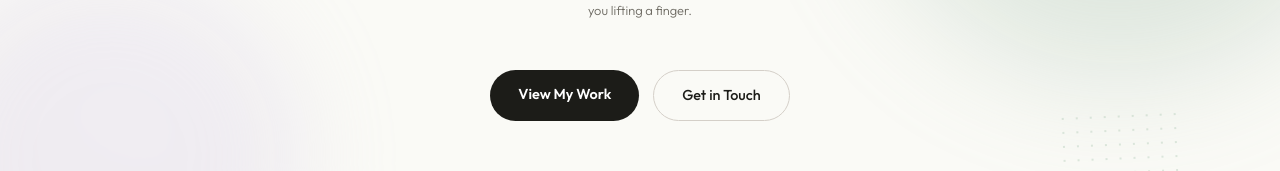
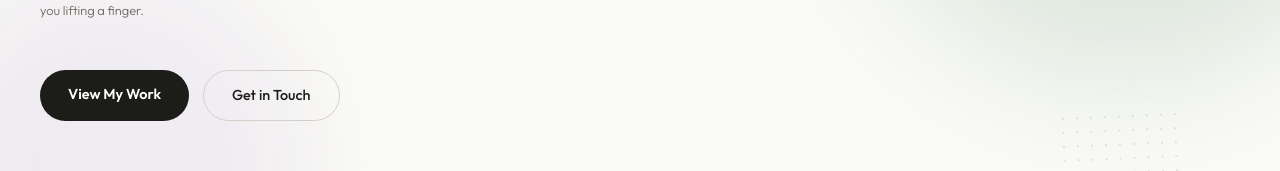
Before and after one commit to jelliejoyce/my-portfolio, a React (Vite) app: page / in a window 1280 px wide. Shown: the part 323-494 px from the top of the page. Built offline with nearby package versions, Linux system fonts and the light colour scheme; the HTML template or start-up script is replaced by a standard one; a web font is replaced by a local one.

Commit message:
Update App.tsx

```diff
--- a/src/App.tsx
+++ b/src/App.tsx
@@ -1,4 +1,5 @@
 import { useEffect, useRef, useState } from 'react'
+import Spline from '@splinetool/react-spline'
 
 // ─── Floating Geometric Background ───────────────────────────────────────────
 function ParallaxShapes({ scrollY }: { scrollY: number }) {
@@ -102,6 +103,28 @@ function ParallaxShapes({ scrollY }: { scrollY: number }) {
           right: '30%',
           transform: `translateY(${scrollY * 0.11}px)`,
           transition: 'transform 0.1s linear',
+        }}
+      />
+    </div>
+  )
+}
+
+// ─── Spline Interactive Keyboard ──────────────────────────────────────────────
+function SplineKeyboard() {
+  return (
+    <div
+      className="spline-keyboard-wrapper"
+      style={{
+        width: '100%',
+        height: '520px',
+        position: 'relative',
+      }}
+    >
+      <Spline
+        scene="https://prod.spline.design/hFv1AmCuecNVkIws/scene.splinecode"
+        style={{
+          width: '100%',
+          height: '100%',
         }}
       />
     </div>
@@ -825,14 +848,24 @@ export default function App() {
           zIndex: 1,
           minHeight: '100vh',
           display: 'flex',
-          flexDirection: 'column',
           alignItems: 'center',
           justifyContent: 'center',
-          textAlign: 'center',
           padding: '120px 40px 80px',
         }}
       >
-        {/* Role pill */}
+        <div
+          className="hero-grid"
+          style={{
+            width: '100%',
+            maxWidth: '1400px',
+            display: 'grid',
+            gridTemplateColumns: '1fr 1fr',
+            gap: '60px',
+            alignItems: 'center',
+          }}
+        >
+          <div style={{ minWidth: 0 }}>
+            {/* Role pill */}
         <div
           className="animate-fade-in"
           style={{
@@ -908,7 +941,7 @@ export default function App() {
         {/* CTA buttons */}
         <div
           className="hero-ctas animate-fade-up delay-300"
-          style={{ display: 'flex', gap: 14, flexWrap: 'wrap', justifyContent: 'center', marginBottom: 80 }}
+          style={{ display: 'flex', gap: 14, flexWrap: 'wrap', justifyContent: 'flex-start', marginBottom: 80 }}
         >
           <a
             href="#work"
@@ -963,9 +996,16 @@ export default function App() {
           </a>
         </div>
 
-        {/* Workflow mockup */}
-        <div className="animate-fade-up delay-400" style={{ display: 'flex', justifyContent: 'center' }}>
-          <WorkflowMockup />
+            {/* Workflow mockup */}
+            <div className="animate-fade-up delay-400" style={{ display: 'flex', justifyContent: 'center' }}>
+              <WorkflowMockup />
+            </div>
+          </div>
+
+          {/* Interactive Spline keyboard */}
+          <div className="animate-fade-in delay-300" style={{ minWidth: 0 }}>
+            <SplineKeyboard />
+          </div>
         </div>
 
         {/* Scroll cue */}
@@ -1615,8 +1655,25 @@ Navigating complex business workflows actually requires a lot of the same calm,
 
       {/* Responsive styles */}
       <style>{`
+        /* ── Hero + Spline ── */
+        .hero-grid {
+          grid-template-columns: 1fr 1fr;
+        }
+
+        .spline-keyboard-wrapper {
+          height: 520px !important;
+        }
+
         /* ── Tablet (≤1024px) ── */
         @media (max-width: 1024px) {
+          .hero-grid {
+            grid-template-columns: 1fr 0.9fr !important;
+            gap: 35px !important;
+          }
+          .spline-keyboard-wrapper {
+            height: 450px !important;
+          }
+
           .about-grid {
             grid-template-columns: 1fr !important;
             gap: 48px !important;
@@ -1639,6 +1696,14 @@ Navigating complex business workflows actually requires a lot of the same calm,
             padding: 100px 24px 60px !important;
             min-height: auto !important;
           }
+          .hero-grid {
+            grid-template-columns: 1fr !important;
+            gap: 20px !important;
+            text-align: center;
+          }
+          .spline-keyboard-wrapper {
+            height: 400px !important;
+          }
           .hero-ctas {
             flex-direction: column !important;
             align-items: stretch !important;
@@ -1687,6 +1752,9 @@ Navigating complex business workflows actually requires a lot of the same calm,
 
         /* ── Small phones (≤480px) ── */
         @media (max-width: 480px) {
+          .spline-keyboard-wrapper {
+            height: 320px !important;
+          }
           .stats-grid {
             grid-template-columns: 1fr !important;
           }
```
